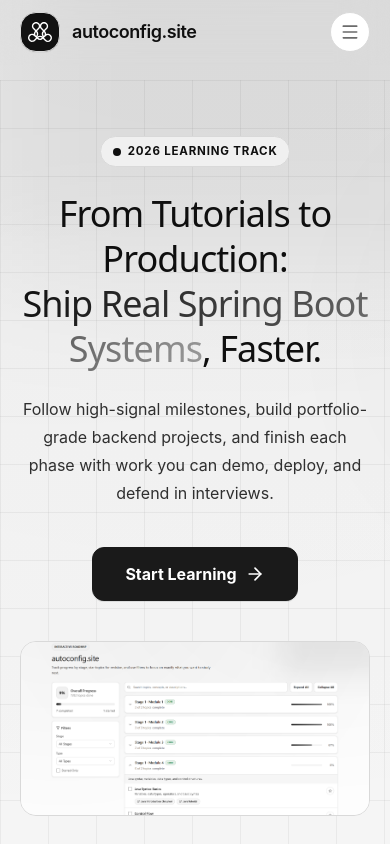
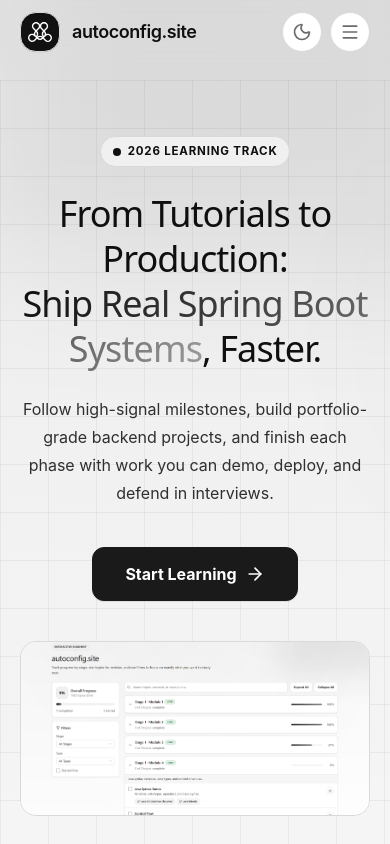
Before and after one commit to sanketttt26/autoconfig, a React (Vite) app: page / in a window 390 px wide. Shown: the top 844 px of the page. Built offline with nearby package versions, Linux system fonts and the light colour scheme; a small style sheet from the web is missing.

Commit message:
feat: Refactor Navbar component

```diff
--- a/src/components/Navbar.tsx
+++ b/src/components/Navbar.tsx
@@ -16,16 +16,10 @@
   const [isMobileMenuOpen, setIsMobileMenuOpen] = useState(false);
   const [isScrolled, setIsScrolled] = useState(false);
   const [activeSection, setActiveSection] = useState<HomeSection>('home');
-  const [mounted, setMounted] = useState(false);
   const { theme, setTheme } = useTheme();
   const location = useLocation();
   const navigate = useNavigate();
-  const currentPage = location.pathname === '/roadmap' ? 'roadmap' : 'home';
-  const isLearnPage = location.pathname === '/learn';
-
-  useEffect(() => {
-    setMounted(true);
-  }, []);
+  const isHomePage = location.pathname === '/';
 
   useEffect(() => {
     const handleScroll = () => {
@@ -38,7 +32,7 @@
   }, []);
 
   useEffect(() => {
-    if (currentPage !== 'home') {
+    if (!isHomePage) {
       return;
     }
 
@@ -71,7 +65,7 @@
     sections.forEach((section) => observer.observe(section));
 
     return () => observer.disconnect();
-  }, [currentPage]);
+  }, [isHomePage]);
 
   const scrollToSection = (section: HomeSection) => {
     const element = document.getElementById(section);
@@ -86,7 +80,7 @@
   const handleSectionClick = (section: HomeSection) => {
     setIsMobileMenuOpen(false);
 
-    if (currentPage === 'home') {
+    if (isHomePage) {
       scrollToSection(section);
       return;
     }
@@ -99,7 +93,7 @@
     navigate('/');
   };
 
-  const isDark = mounted && theme === 'dark';
+  const isDark = theme === 'dark';
   const toggleTheme = () => setTheme(isDark ? 'light' : 'dark');
 
   return (
@@ -114,7 +108,7 @@
           <button
             onClick={handleBrandClick}
             type="button"
-            className="group flex items-center gap-3"
+            className="group flex items-center gap-3 md:flex-1"
             aria-label="Go to home"
           >
             <span className="flex h-10 w-10 items-center justify-center rounded-xl border border-[color:var(--line-soft)] bg-[color:var(--brand-mark-bg)] shadow-xs">
@@ -129,16 +123,15 @@
             </span>
           </button>
 
-          <div className="hidden flex-1 items-center justify-center md:flex">
+          {isHomePage && (
+            <div className="hidden items-center justify-center md:flex">
               <div className="flex items-center gap-6 lg:gap-9">
                 {navLinks.map((link) => (
                   <button
                     key={link.section}
                     onClick={() => handleSectionClick(link.section)}
                     type="button"
-                  className={`nav-link ${currentPage === 'home' && activeSection === link.section
-                      ? 'nav-link-active'
-                      : ''
+                    className={`nav-link ${activeSection === link.section ? 'nav-link-active' : ''
                       }`}
                   >
                     {link.label}
@@ -146,8 +139,9 @@
                 ))}
               </div>
             </div>
+          )}
 
-          <div className="hidden md:block">
+          <div className="hidden items-center justify-end md:flex md:flex-1">
             <button
               onClick={toggleTheme}
               type="button"
@@ -158,10 +152,21 @@
             </button>
           </div>
 
+          <div className="ml-auto flex items-center gap-2 md:hidden">
+            <button
+              onClick={toggleTheme}
+              type="button"
+              className="icon-button h-10 w-10"
+              aria-label="Toggle theme"
+            >
+              {isDark ? <Sun className="h-5 w-5" /> : <Moon className="h-5 w-5" />}
+            </button>
+
+            {isHomePage && (
               <button
                 onClick={() => setIsMobileMenuOpen((prev) => !prev)}
                 type="button"
-            className="icon-button h-10 w-10 md:hidden"
+                className="icon-button h-10 w-10"
                 aria-label="Toggle menu"
               >
                 {isMobileMenuOpen ? (
@@ -170,10 +175,12 @@
                   <Menu className="h-5 w-5" />
                 )}
               </button>
+            )}
+          </div>
         </div>
       </div>
 
-      {isMobileMenuOpen && (
+      {isHomePage && isMobileMenuOpen && (
         <div className="animate-fade-in border-t border-[color:var(--line-soft)] bg-[color:var(--nav-bg)] md:hidden">
           <div className="container-custom py-4">
             <div className="space-y-1">
@@ -182,7 +189,7 @@
                   key={link.section}
                   onClick={() => handleSectionClick(link.section)}
                   type="button"
-                  className={`block w-full rounded-xl px-3 py-2.5 text-left text-sm font-semibold transition-colors ${currentPage === 'home' && activeSection === link.section
+                  className={`block w-full rounded-xl px-3 py-2.5 text-left text-sm font-semibold transition-colors ${activeSection === link.section
                       ? 'bg-[var(--brand-soft)] text-[var(--brand-strong)]'
                       : 'text-body hover:bg-[var(--bg-panel-muted)] hover:text-strong'
                     }`}
@@ -191,14 +198,6 @@
                 </button>
               ))}
             </div>
-            <button
-              onClick={toggleTheme}
-              type="button"
-              className="btn-secondary mt-4 w-full justify-center gap-2 px-4 py-2.5 text-sm"
-            >
-              {isDark ? <Sun className="h-4 w-4" /> : <Moon className="h-4 w-4" />}
-              {isDark ? 'Light mode' : 'Dark mode'}
-            </button>
           </div>
         </div>
       )}
```
Lines whose indentation alone changed are shown as unchanged.
